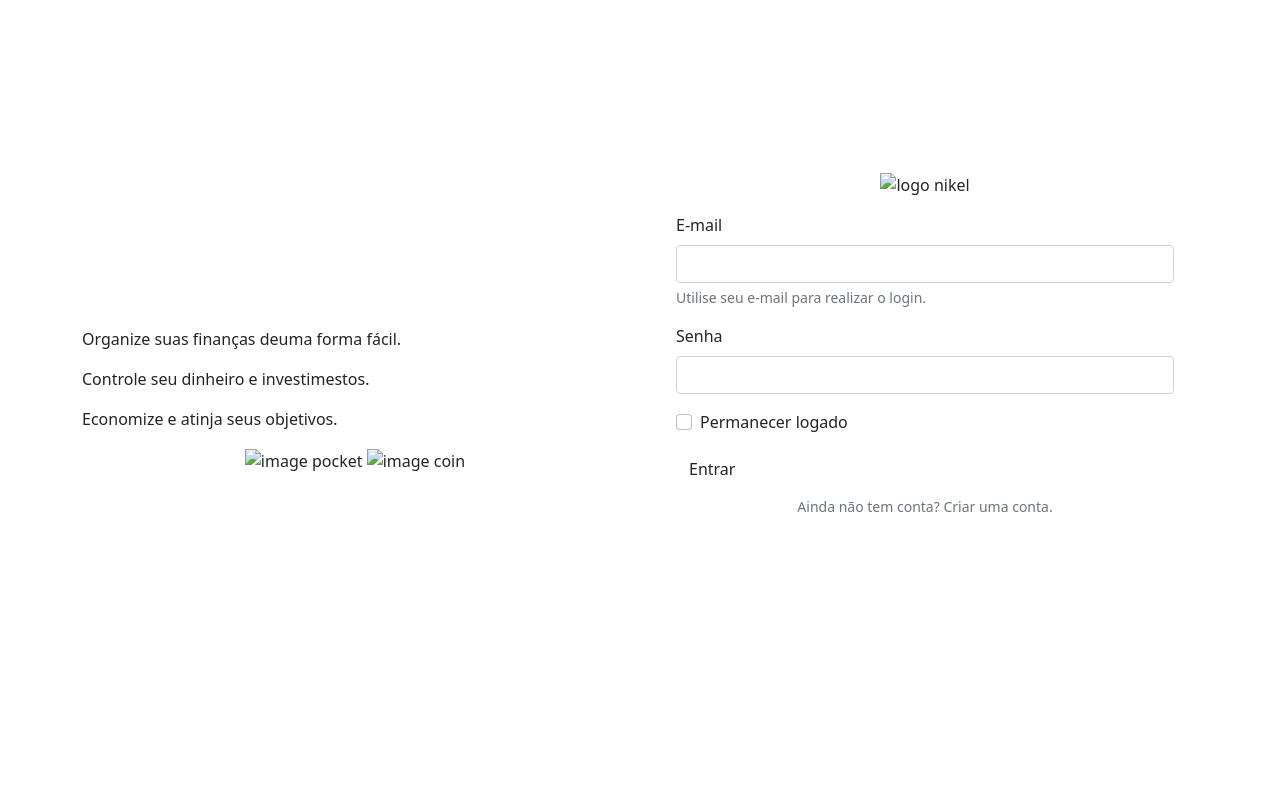
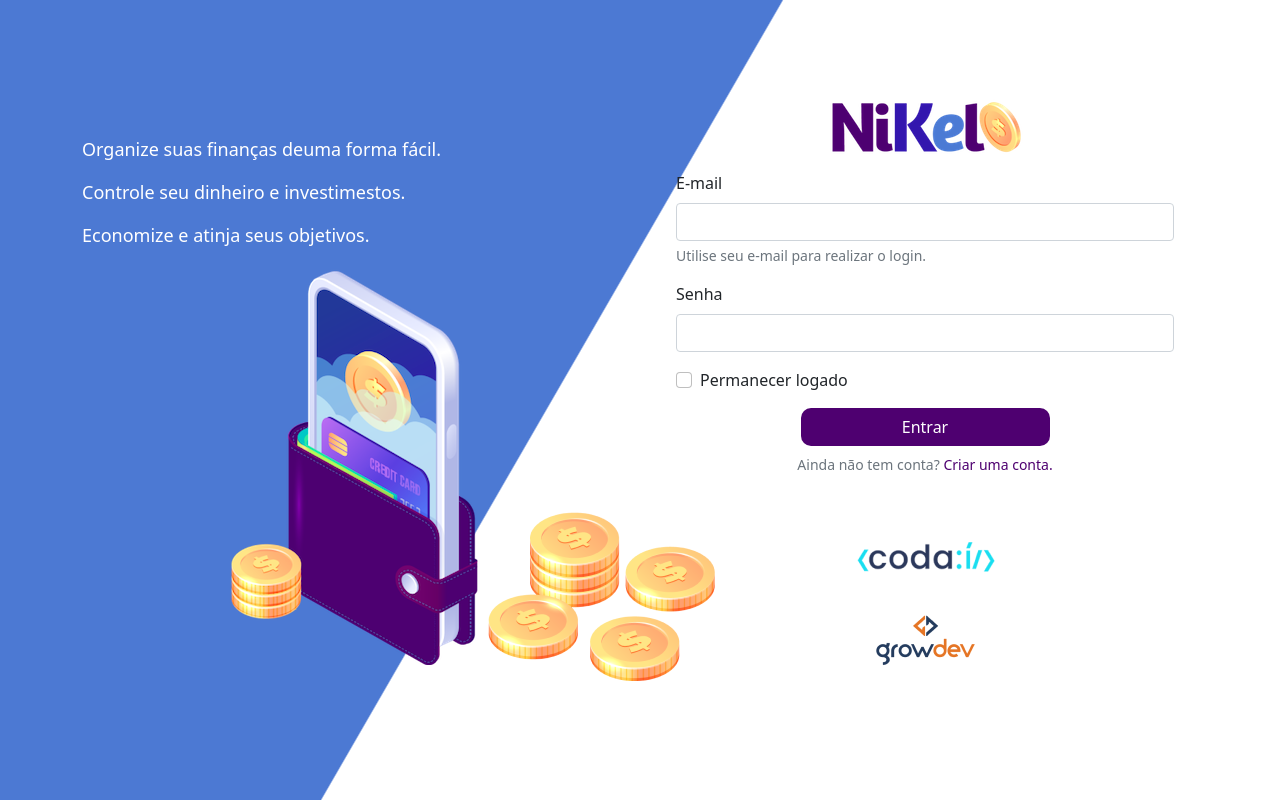
Before and after one commit to AndMqs/nikel, a plain HTML site: page public/index.html in a window 1280 px wide. Drawn offline with nearby package versions, Linux system fonts and the light colour scheme; the site is published under a folder, as on GitHub Pages, so addresses that start at the root find nothing.

Commit message:
Atualiza caminhos das folhas de estilo e imagens para uso relativo

```diff
--- a/public/index.html
+++ b/public/index.html
@@ -5,7 +5,7 @@
     <meta name="viewport" content="width=device-width, initial-scale=1.0">
     <title>Nikel</title>
     <link href="https://cdn.jsdelivr.net/npm/bootstrap@5.1.3/dist/css/bootstrap.min.css" rel="stylesheet" integrity="sha384-1BmE4kWBq78iYhFldvKuhfTAU6auU8tT94WrHftjDbrCEXSU1oBoqyl2QvZ6jIW3" crossorigin="anonymous">
-    <link rel="stylesheet" href="/public/css/styles.css">
+    <link rel="stylesheet" href="./css/styles.css">
 </head>
 <body id="login">
     <main>
@@ -18,8 +18,8 @@
                         <p>Economize e atinja seus objetivos.</p>
                     </div>
                     <div class="text-center">
-                        <img src="/public/assets/images/pocket.png" alt="image pocket" class="img-fluid" srcset="">
-                        <img src="/public/assets/images/coins.png" alt="image coin" class="img-fluid d-none d-md-inline coins" srcset="">
+                        <img src="./assets/images/pocket.png" alt="image pocket" class="img-fluid" srcset="">
+                        <img src="./assets/images/coins.png" alt="image coin" class="img-fluid d-none d-md-inline coins" srcset="">
                     </div>
                 </div>
                 <div class="col d-flex justify-content-center my-5 flex-column">
@@ -27,7 +27,7 @@
                             <div class="row">
                                 <div class="col">
                                     <div class="text-center mb-3">
-                                        <img src="/public/assets/images/nikel-logo.png" alt="logo nikel" class="img-fluid">
+                                        <img src="./assets/images/nikel-logo.png" alt="logo nikel" class="img-fluid">
                                     </div>
                                 </div>
                             </div>
@@ -60,14 +60,14 @@
                             <div class="row">
                                 <div class="col">
                                     <div class="text-center mt-5">
-                                        <img src="/public/assets/images/codai-logo.png" alt="" srcset="">
+                                        <img src="./assets/images/codai-logo.png" alt="" srcset="">
                                     </div>
                                 </div>
                         </div>
                         <div class="row">
                             <div class="col">
                                 <div class="text-center">
-                                    <img src="/public/assets/images/growdev-logo.png" alt="" srcset="">
+                                    <img src="./assets/images/growdev-logo.png" alt="" srcset="">
                                 </div>
                             </div>
                         </div>
```
Also changed, not shown: public/home.html (+3 -3 lines), public/transactions.html (+3 -3 lines).
